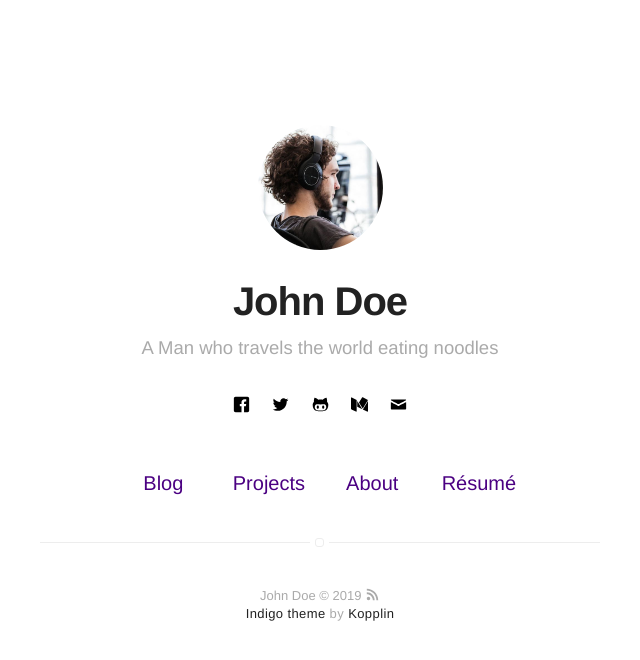
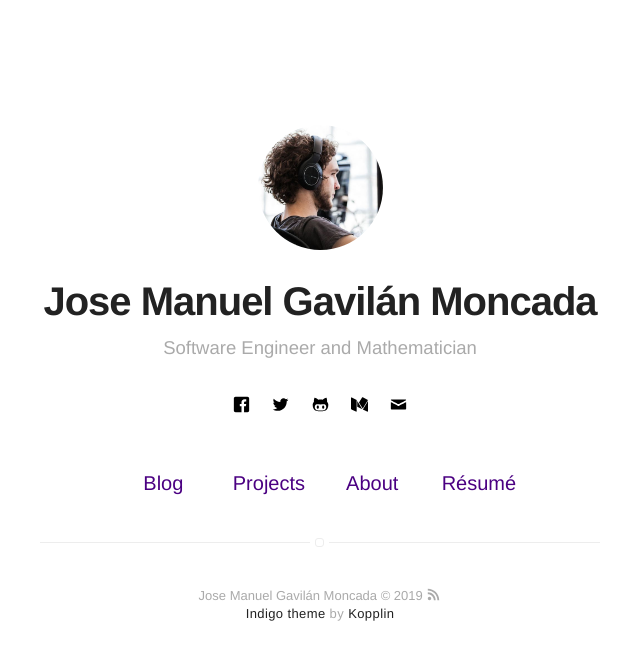
Before and after one commit to JoseMGavilan/josemgavilan.github.io, a Jekyll site: the page built from index.html, in a window 1280 px wide. Shown: the top 660 px of the page, without its empty margins (320-960 px from the left). Built offline with Jekyll 4.4.1, drawn with Linux system fonts in a browser that asks for light colours.

Commit message:
Update _config.yml

```diff
--- a/_config.yml
+++ b/_config.yml
@@ -1,6 +1,6 @@
 # main text of home
-name: John Doe
-bio: A Man who travels the world eating noodles
+name: Jose Manuel Gavilán Moncada
+bio: Software Engineer and Mathematician
 
 # twitter summary info
 description: A blog about technology and stuff related
@@ -16,7 +16,7 @@ resume: true
 resume-external: true
 resume-url: https://google.com/?q=my+resume
 
-url: https://koppl.in/indigo
+url: https://josemgavilan.github.io
 # your url: http://USERNAME.github.io
 
 permalink: /:title/
```
